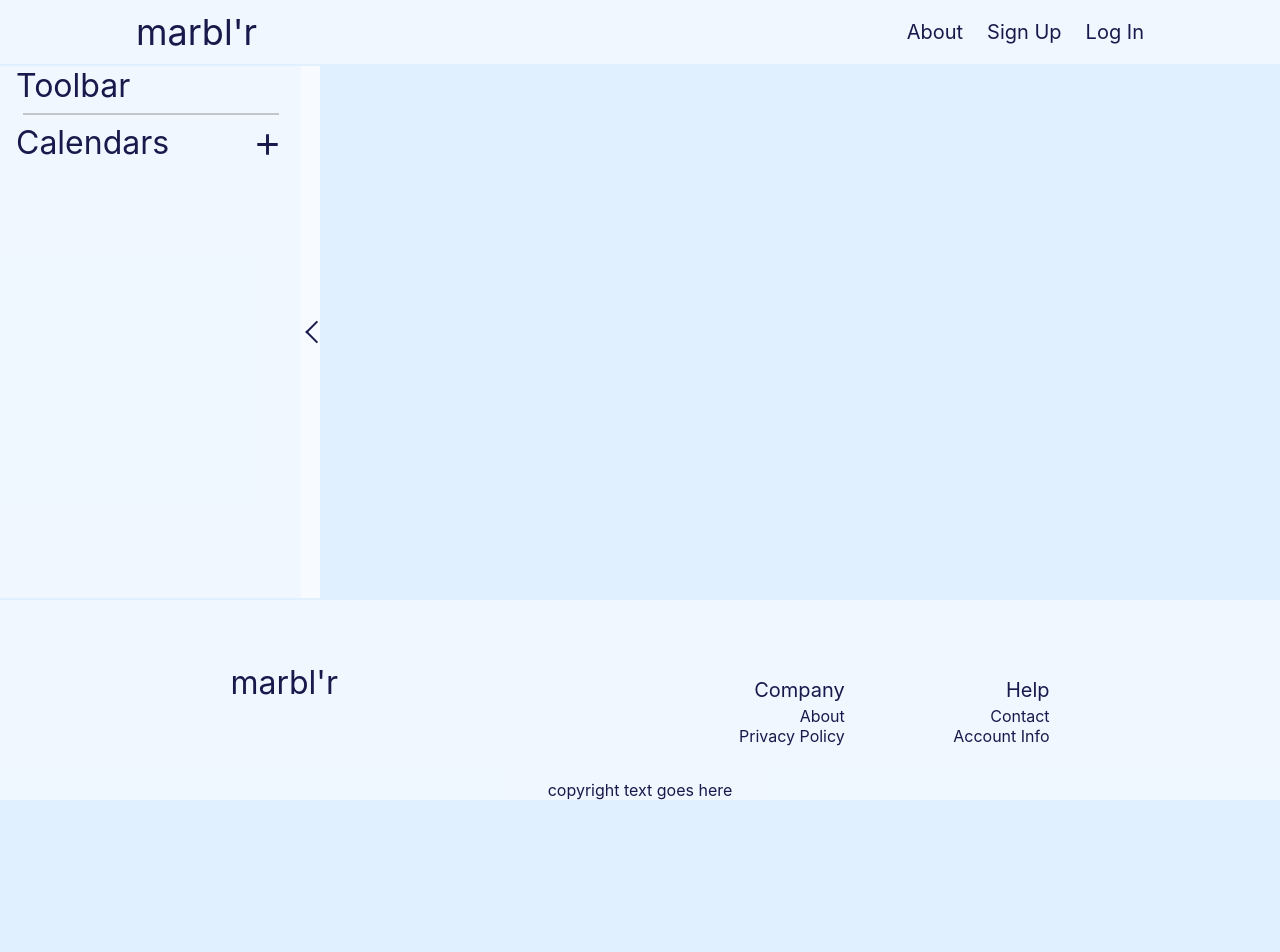
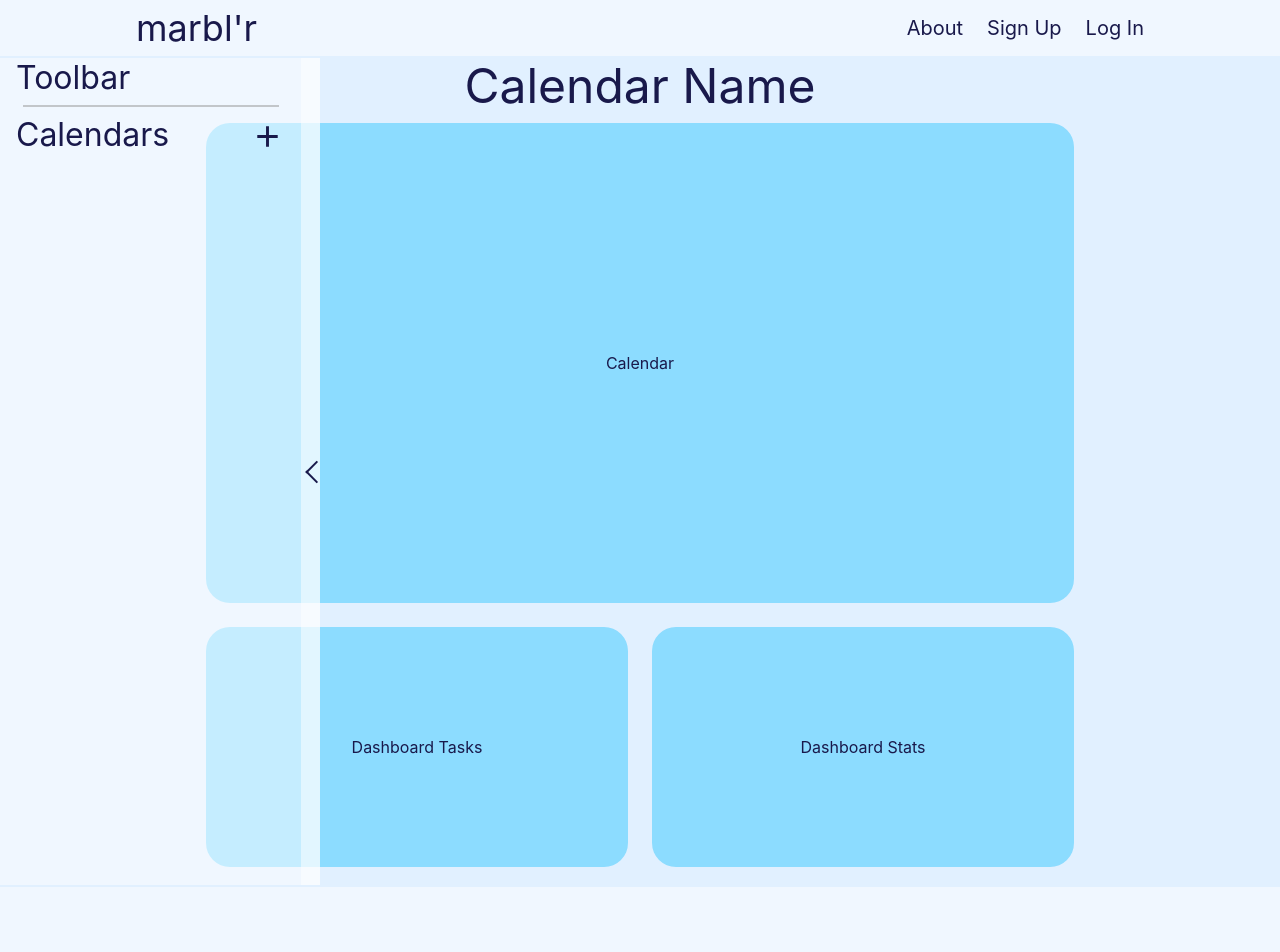
Before and after one commit to evan-baron/goal-calendar-react-app, a React (Create React App) app: page / in a window 1280 px wide. Shown: the top 952 px of the page. Before the commit the page ends 800 px from the top, so only its background shows below. Built offline with nearby package versions, Linux system fonts and the light colour scheme.

Commit message:
foundation of dashboard built

```diff
--- a/src/components/Dashboard/Dashboard.css
+++ b/src/components/Dashboard/Dashboard.css
@@ -1,9 +1,53 @@
-.dashboard {
-    z-index: -1;
-    position: relative;
+.dashboard-container {
     display: flex;
     flex-direction: column;
+    justify-content: center;
+    align-items: center;
+    gap: 1.5rem;
+    min-height: 100%;
+    width: 100%;
+    padding: 0 1.25rem 1.25rem 1.25rem;
+}
+
+.calendar-container {
+    display: flex;
+    flex-direction: column;
+    align-items: center;
+    justify-content: center;
+    gap: .5rem;
+    width: 70%;
+    max-height: 40rem;
+    max-width: 60rem;
+}
+
+.calendar-name {
+    font-size: 3rem;
+}
+
+.dashboard-calendar {
+    display: flex;
+    justify-content: center;
+    align-items: center;
     height: 100%;
+    min-height: 30rem;
     width: 100%;
-    padding: 0 1.25rem;
+    background-color: #8CDCFF;
+    border-radius: 1.5rem;
 }
+
+.dashboard-calendar-support {
+    display: flex;
+    gap: 1.5rem;
+    width: 70%;
+    max-width: 60rem;
+}
+
+.support-container {
+    display: flex;
+    justify-content: center;
+    align-items: center;
+    width: 50%;
+    height: 15rem;
+    background-color: #8CDCFF;
+    border-radius: 1.5rem;
+}
--- a/src/components/Dashboard/Dashboard.js
+++ b/src/components/Dashboard/Dashboard.js
@@ -3,8 +3,15 @@ import './Dashboard.css'
 
 const Dashboard = () => {
   return (
-    <div className='dashboard'>
-
+    <div className='dashboard-container'>
+        <div className='calendar-container'>
+            <div className='calendar-name'>Calendar Name</div>
+            <div className='dashboard-calendar'>Calendar</div>
+        </div>
+        <div className='dashboard-calendar-support'>
+            <div className='support-container dashboard-tasks'>Dashboard Tasks</div>
+            <div className='support-container dashboard-stats'>Dashboard Stats</div>
+        </div>
     </div>
   )
 }
```
